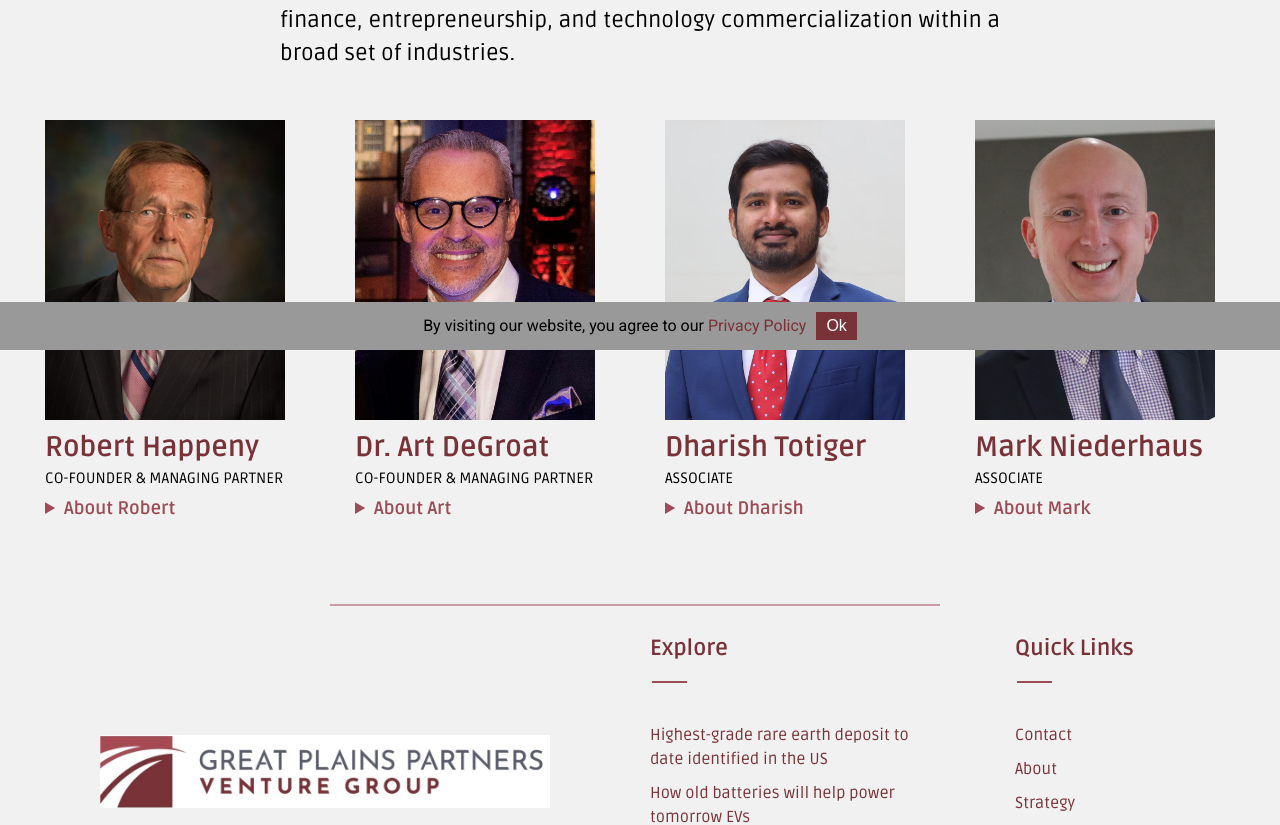
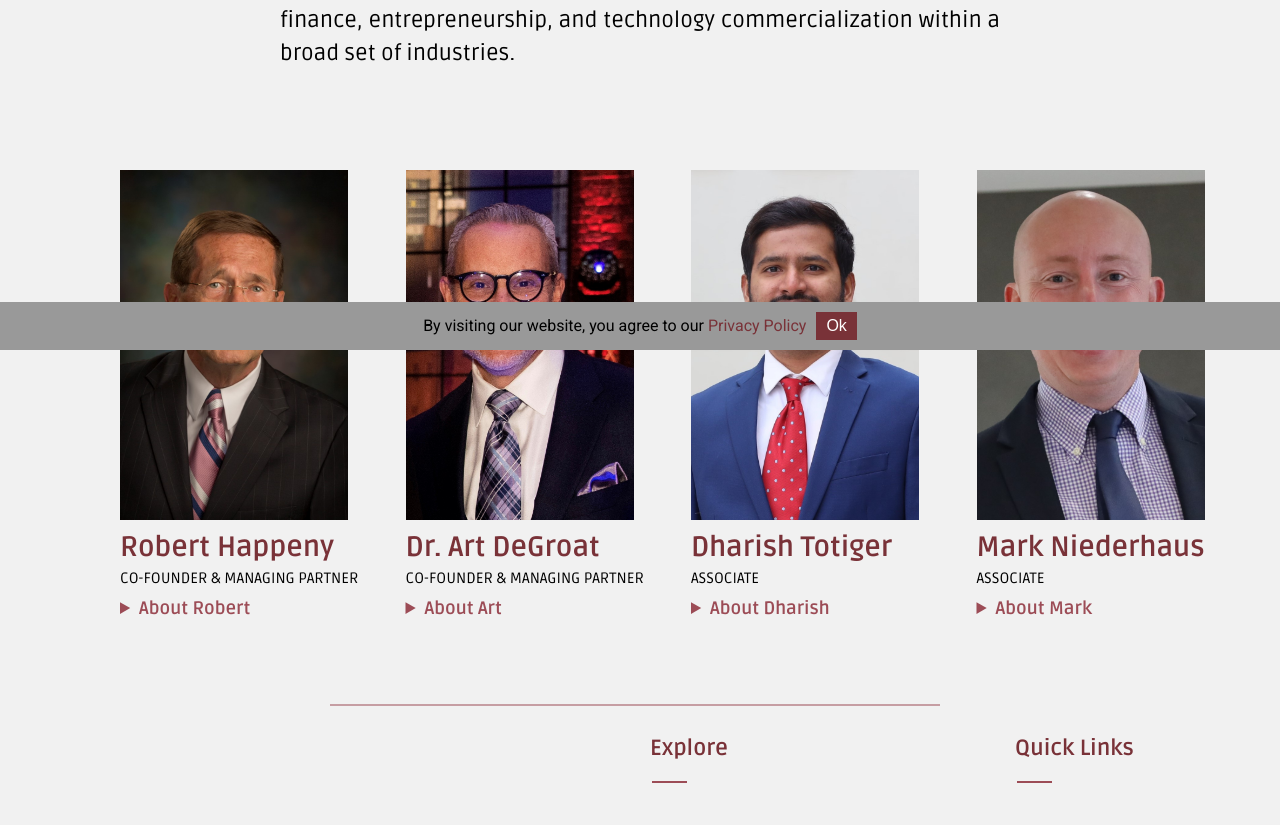
Before and after one commit to SHASWAT2000-loves-logic/Great_Plains_Partners_Group_Website, a React (Create React App) app: page /team in a window 1280 px wide. Shown: the part 450-1275 px from the top of the page. Built offline with nearby package versions, Linux system fonts and the light colour scheme.

Commit message:
added char limit

```diff
--- a/src/components/Contact.jsx
+++ b/src/components/Contact.jsx
@@ -20,25 +20,24 @@ function Contact() {
             <div className="name_input">
               <div className="first-name">
                 <label htmlFor="first_name">First name</label>
-                <input type="text" name="first_name" id="" />
+                <input type="text" name="first_name" id="" maxLength="20"/>
               </div>
               <div className="last-name">
                 <label htmlFor="last_name">Last name</label>
-                <input type="text" name="last_name" id="" />
+                <input type="text" name="last_name" id="" maxLength="20"/>
               </div>
             </div>
             <div className="email_input">
               <label htmlFor="email">Email</label>
-              <input type="email" name="email" id=""/>
+              <input type="email" name="email" id="" maxLength="50"/>
             </div>
             <div className="email_input">
               <label htmlFor="email">Subject</label>
-              <input type="text" name="subject" id="" />
+              <input type="text" name="subject" id="" maxLength="100"/>
             </div>
             <div className="message_input">
               <label htmlFor="message">Message</label>
-              {/* <textarea name="message" id="" cols="40" rows="4" onInput={handleMessageInput}></textarea> */}
-              <textarea name="message" id="" cols="40" rows="4"></textarea>
+              <textarea name="message" id="" cols="40" rows="4" maxLength="2000"></textarea>
             </div>
             <div>
               <button type="submit" className="submit_btn">Send Message</button>
--- a/src/components/Team.jsx
+++ b/src/components/Team.jsx
@@ -16,6 +16,7 @@ function Team() {
 
       <div className="team_flex">
         <div className="robert">
+          <div className="team_member_content">
             <img src={require('../assets/Robert Happeny.jpg')} alt="" />
             <h2 className="name">Robert Happeny</h2>
             <p className="position">Co-Founder & Managing Partner</p>
@@ -26,7 +27,9 @@ function Team() {
                 <p className="bio">In addition, he was the lead manager for several mergers and acquisitions in Hungary and Poland and established the Technology Development Fund for the State Universities of New York. Many university innovations were commercialized. He created the Science and Technology Development (STDP) program in cooperation with former Soviet Union research institutes, and has worked closely with the World Bank, EBRD and International Banks.</p>
             </details>
           </div>
+        </div>
         <div className="art">
+          <div className="team_member_content">
             <img src={require('../assets/Art DeGroat.jpg')} alt="" />
             <h2 className="name">Dr. Art DeGroat</h2>
             <p className="position">Co-Founder & Managing Partner</p>
@@ -37,7 +40,9 @@ function Team() {
                 <p className="bio">As founder and principle of Invictus Consulting LLC, Art has assisted 13 major companies adapt their talent acquisition and management systems to capitalize on transitioning military human capital. Art holds a Bachelors’ degree in Public Policy from Seton Hall University,  Masters degrees in both  Military Arts & Science and Adult Learning & Leadership as well as a Doctorate degree in Educational Leadership from Kansas State University. He serves on boards of several nationally prominent military and veteran service organizations.</p>
             </details>
           </div>
+        </div>
         <div className="dharish">
+          <div className="team_member_content">
             <img src={require('../assets/Dharish Totiger.jpg')} alt="" />
             <h2 className="name">Dharish Totiger</h2>
             <p className="position">Associate</p>
@@ -48,7 +53,9 @@ function Team() {
                 <p className="bio">Mr. Totiger holds a Bachelor's Degree in Computer Engineering from Visvesvaraya Technological University (Bangalore, India), as well as a Master's of Science in Information Systems and Assurance and an MBA (Finance and Entrepreneurship) from the University of New Mexico.</p>
             </details>
           </div>
+        </div>
         <div className="mark">
+          <div className="team_member_content">
             <img src={require('../assets/Mark Niederhaus.jpg')} alt="" />
             <h2 className="name">Mark Niederhaus</h2>
             <p className="position">Associate</p>
@@ -58,6 +65,7 @@ function Team() {
                 <br />
                 <p className="bio">As a graduate student, Mr. Niederhaus actively participated in entrepreneurship activities, including the UNM Rainforest Accelerator program. Mr. Niederhaus holds a Bachelor's Degree in Political Science (summa cum laude), and an MBA (Finance) from the University of New Mexico.</p>
             </details>
+          </div>
         </div>
       </div>
 
--- a/src/index.css
+++ b/src/index.css
@@ -731,31 +731,27 @@ video{
 }
 
 .team_flex{
-  display: flex;
-  /* margin: 150px; */
-  /* margin-right: 100px; */
-  /* margin-top: 60px; */
-  /* margin-top: 60px; */
-  /* margin-bottom: 150px; */
-  /* margin-left: 50px; */
-  /* margin-right: 50px; */
-  justify-content: center;
-  align-items: center;
-  height: 100%;
+  margin-top: 100px;
   margin-bottom: 150px;
-  margin-left: 50px;
+  margin-left: 120px;
+  margin-right: 50px;
+  display: grid;
+  grid-template-columns:repeat(4, 1fr);
+  column-gap: 2rem;
 }
 
 .team_flex img{
-  width: 240px;
-  height: 300px;
+  width: 90%;
+  height: 350px;
   object-fit:cover;
 }
-.robert, .art, .dharish, .mark{
+
+.team_member_content{
   display: flex;
   flex-direction: column;
-  /* margin-right: 100px; */
-  margin-right: 70px;
+}
+.mark{
+  margin-right: 0px;
 }
 .team_flex .name{
   padding-top: 10px;
@@ -767,7 +763,6 @@ video{
   padding-top: 5px;
   padding-bottom: 10px;
   text-transform: uppercase;
-  /* color: var(--website_sec_theme); */
   color:#000;
   font-size: 15px;
   font-family: 'Noto Serif', serif;
@@ -788,6 +783,7 @@ video{
   line-height: 1.5;
   color:#1F1F1FCC;
   text-align: left;
+  padding-right: 30px;
 }
 
 .team_end_line{
```
Lines whose indentation alone changed are shown as unchanged.
